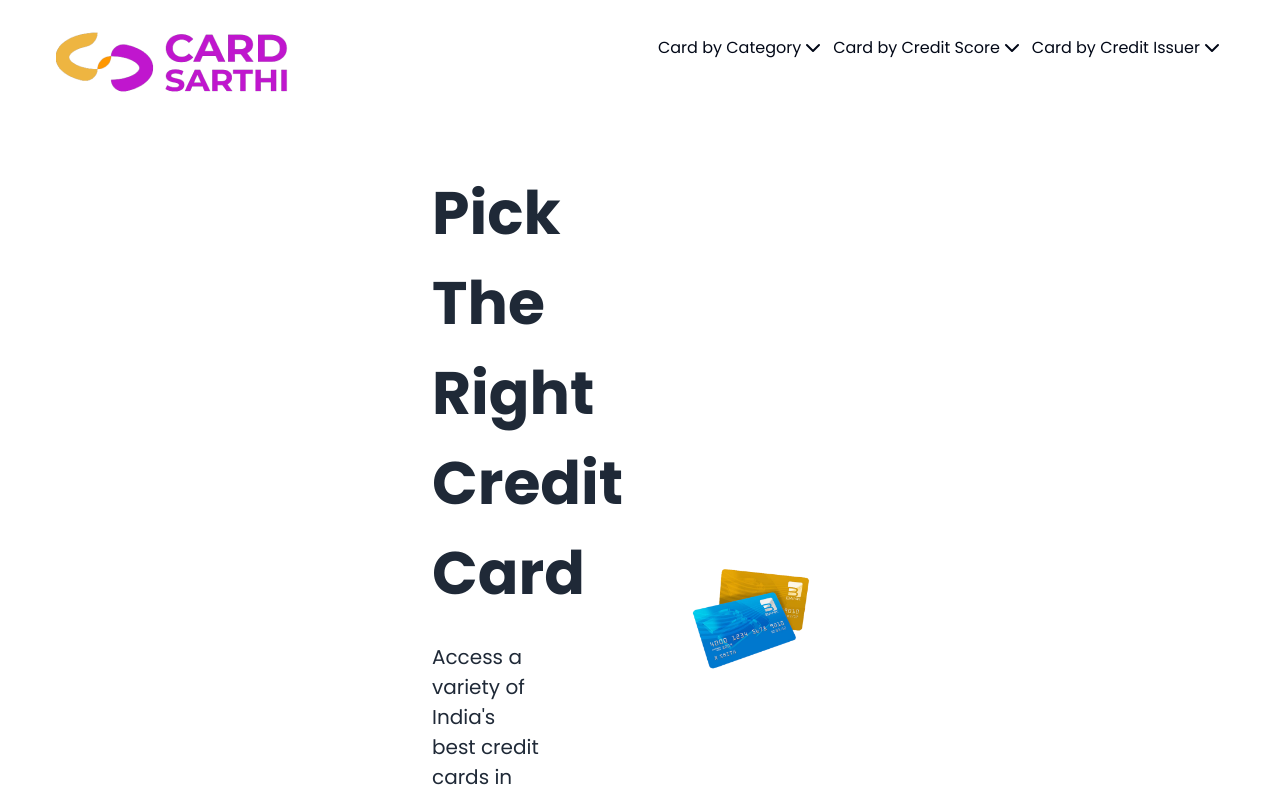
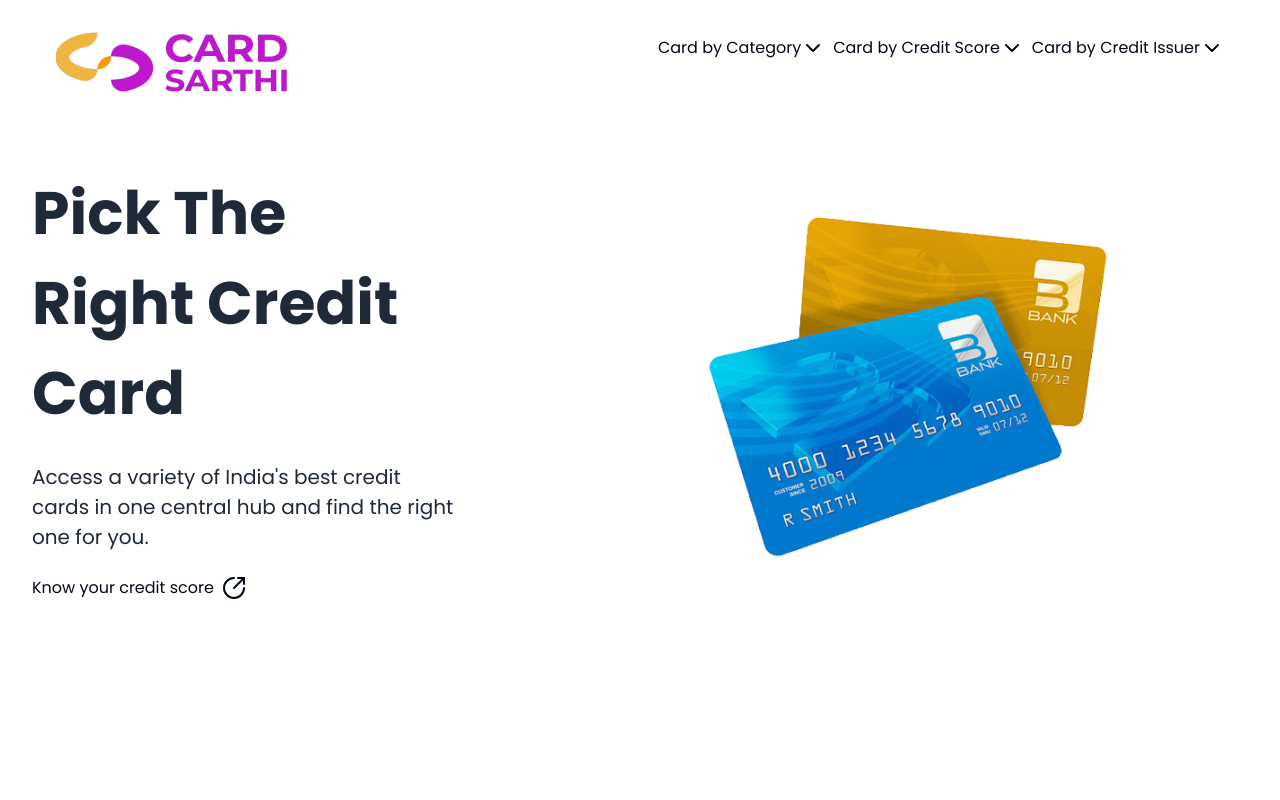
Before and after one commit to ohnishant/card-sarthi, a Next.js app: page / in a window 1280 px wide. Shown: the top 800 px of the page. Built offline with nearby package versions, Linux system fonts and the light colour scheme.

Commit message:
oopsie in tailwind config

```diff
--- a/tailwind.config.ts
+++ b/tailwind.config.ts
@@ -15,7 +15,6 @@ const config = {
       padding: "2rem",
       screens: {
         "2xl": "1400px",
-        xs: "480px",
       },
     },
     extend: {
```
